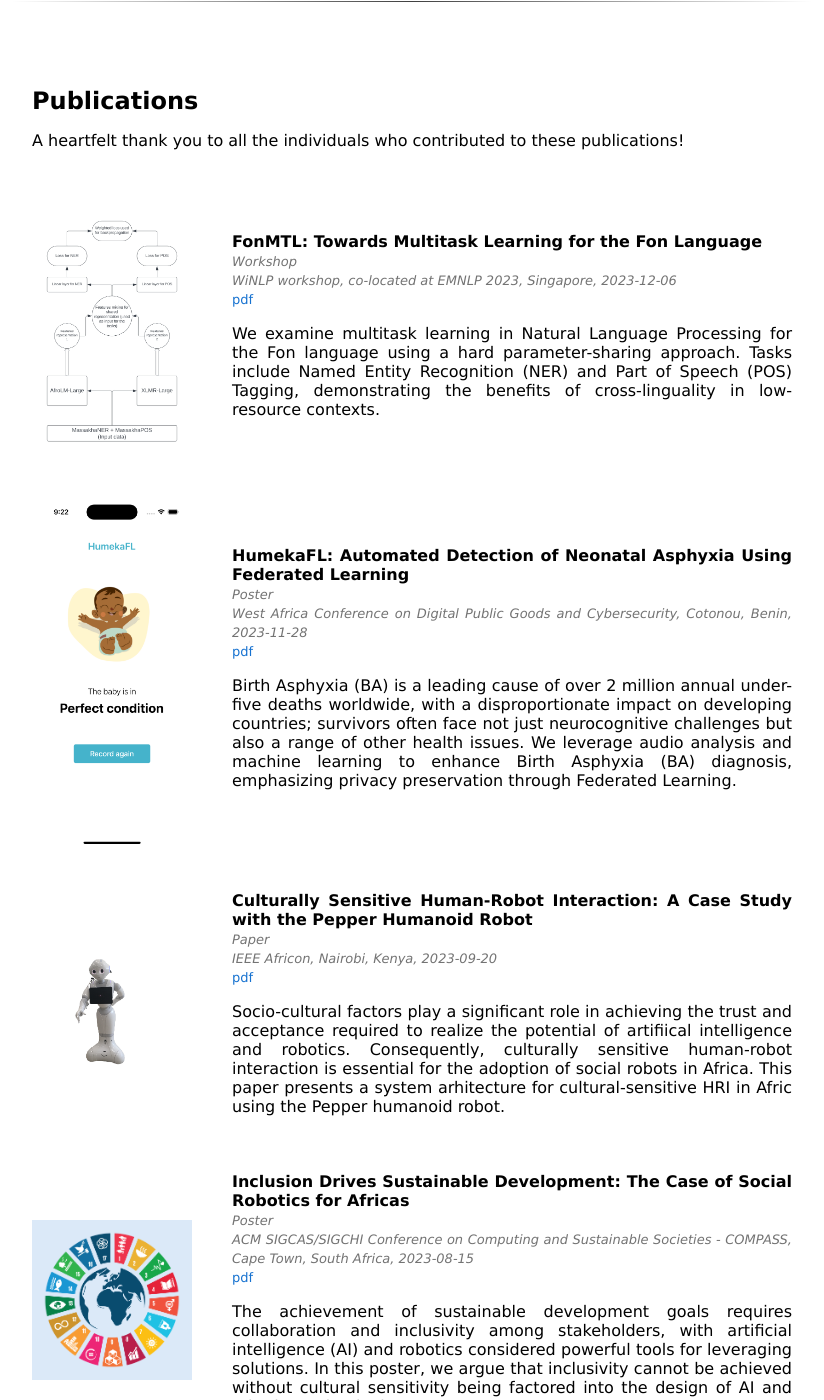
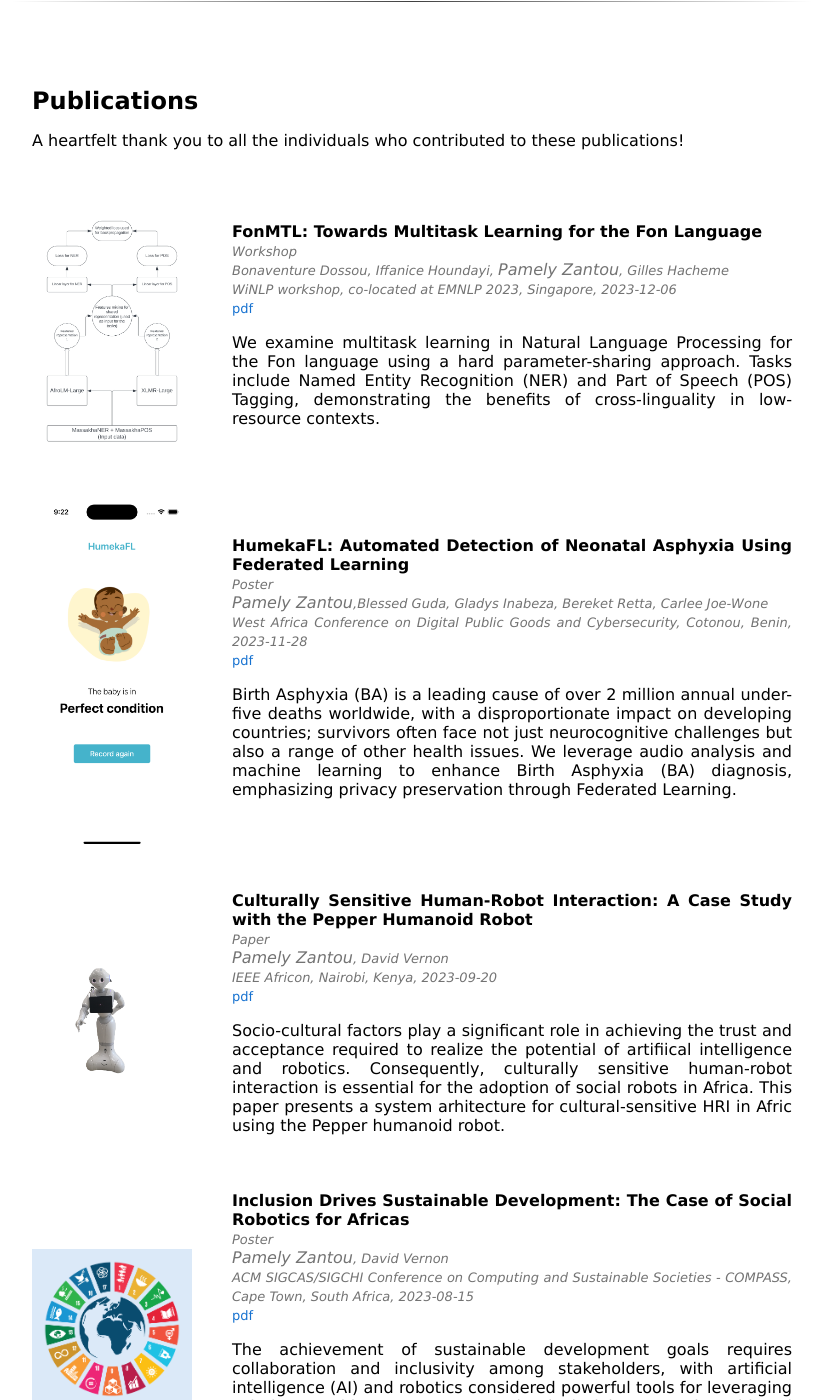
Before and after one commit to pamely/pamely.github.io, a Jekyll site: the page built from _posts/2023-12-06-winlp.markdown, in a window 1280 px wide and 1400 px high, scrolled down 878 px. Shown: the whole window, without its empty margins (228-1052 px from the left). Built offline with Jekyll 4.4.1, drawn with Linux system fonts in a browser that asks for light colours; some of the changed text lies outside the part shown.

Commit message:
Update default.html

```diff
--- a/_layouts/default.html
+++ b/_layouts/default.html
@@ -93,6 +93,8 @@
               <h3>{{post.title}}</h3>
               <br>
               <em style="font-size: 13px; color: #737373">{{post.categories}}</em>
+              <br>
+              <em style="font-size: 13px; color: #737373">{{post.authors}}</em>
               <br>
               <em style="font-size: 13px; color: #737373"> {{post.venue}}, {{ post.date | date: "%Y-%m-%d" }}</em>
               <br>
```
